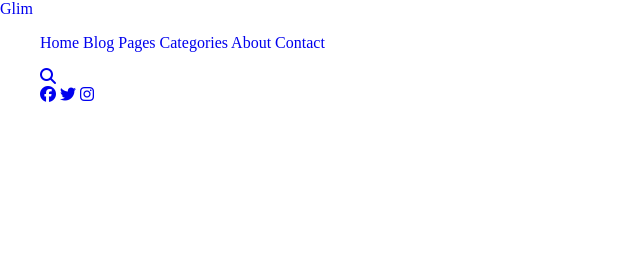
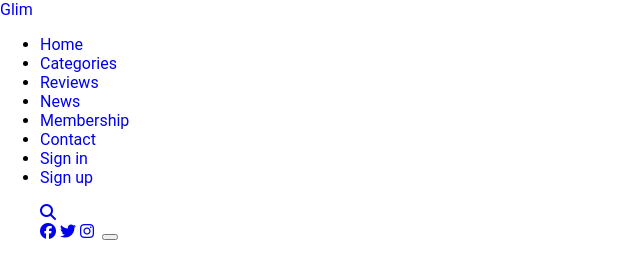
Before and after one commit to lishellobo/Glim, a plain HTML site: page index.html in a window 1280 px wide. Shown: the whole page, without its empty margins (0-640 px from the left). Drawn offline with Linux system fonts and the light colour scheme.

Commit message:
shifted to news

```diff
--- a/index.html
+++ b/index.html
@@ -13,19 +13,21 @@
 </head>
 <body>
     <!--Header-->
-    <header id="header" class="shadow bg-light">
+    <header id="header" class="bg-light">
         <nav class="container nav-bar">
             <a href="/index.html">Glim</a>
 
             <!--Collapse on toggle button click-->
-            <div class="collapse">
-              <ul class="navbar-nav">
-                <a href="#" class="nav-link">Home</a>
-                <a href="#" class="nav-link">Blog</a>
-                <a href="#" class="nav-link">Pages</a>
-                <a href="#" class="nav-link">Categories</a>
-                <a href="#" class="nav-link">About</a>
-                <a href="#" class="nav-link">Contact</a>
+            <div class="menu" id="menu">
+              <ul class="list">
+                <li class="list-item"><a href="#" class="nav-link current">Home</a></li>
+                <li class="list-item"><a href="#" class="nav-link">Categories</a></li>
+                <li class="list-item"><a href="#" class="nav-link">Reviews</a></li>
+                <li class="list-item"><a href="#" class="nav-link">News</a></li>
+                <li class="list-item"><a href="#" class="nav-link">Membership</a></li>
+                <li class="list-item"><a href="#" class="nav-link">Contact</a></li>
+                <li class="list-item"><a href="#" class="nav-link screen-lg-hidden">Sign in</a></li>
+                <li class="list-item"><a href="#" class="nav-link screen-lg-hidden ">Sign up</a></li>
               </ul>
             </div>
 
@@ -39,6 +41,10 @@
                     <a href="#" class="nav-link"><i class="fab fa-twitter"></i></a>
                     <a href="#" class="nav-link"><i class="fab fa-instagram"></i></a>
                     <a href="#" class="nav-link"><i class="fab fa-dribble"></i></a>
+                    <button class="btn plaace-items-center" id="theme-toggle-btn">
+                    <i class="ri-sun-line sun-icon"></i>
+                    <i class="ri-moon-line moon-icon"></i>
+                </button>
                 </ul>
             </div>
         </nav>
@@ -46,5 +52,6 @@
     </header>
 
 
+
 </body>
 </html>
--- a/style.css
+++ b/style.css
@@ -1,7 +1,25 @@
+@import url('https://fonts.googleapis.com/css2?family=DM+Sans:ital,opsz,wght@0,9..40,100..1000;1,9..40,100..1000&family=Poppins:ital,wght@0,100;0,200;0,300;0,400;0,500;0,600;0,700;0,800;0,900;1,100;1,200;1,300;1,400;1,500;1,600;1,700;1,800;1,900&family=Roboto:ital,wght@0,100;0,300;0,400;0,500;0,700;0,900;1,100;1,300;1,400;1,500;1,700;1,900&display=swap')
+
+/*
+ font-family: "Poppins", sans-serif;
+ font-family: "Roboto", sans-serif;
+
+  */
+
+
 /* root styling */
+
+:root{
+    --light: #f8f9f8;
+    --secondary:#adb5bd;
+    --dark: #343a40;
+    --primary-color: #2ec4b6;
+    --border: #e9ecef;
+}
 body{
     padding: 0;
-    margin:0;
+    margin: 0;
+    font-family: "Roboto", sans-serif;
 }
 a{
     text-decoration: none;
@@ -11,4 +29,20 @@ a{
 
 }
 /* global styling */
+
+.text-light{
+    color:var(--light);
+}
+.text-secondary{
+    color:var(--secondary);
+}
+.text-dark{
+    color:var(--dark);
+}
+.text-primary{
+    color:var(--primary-color);
+}
+.bg-light{
+    background-color: var(--light);
+}
 /* section styling */
```
Also changed, not shown: 1 other file.
